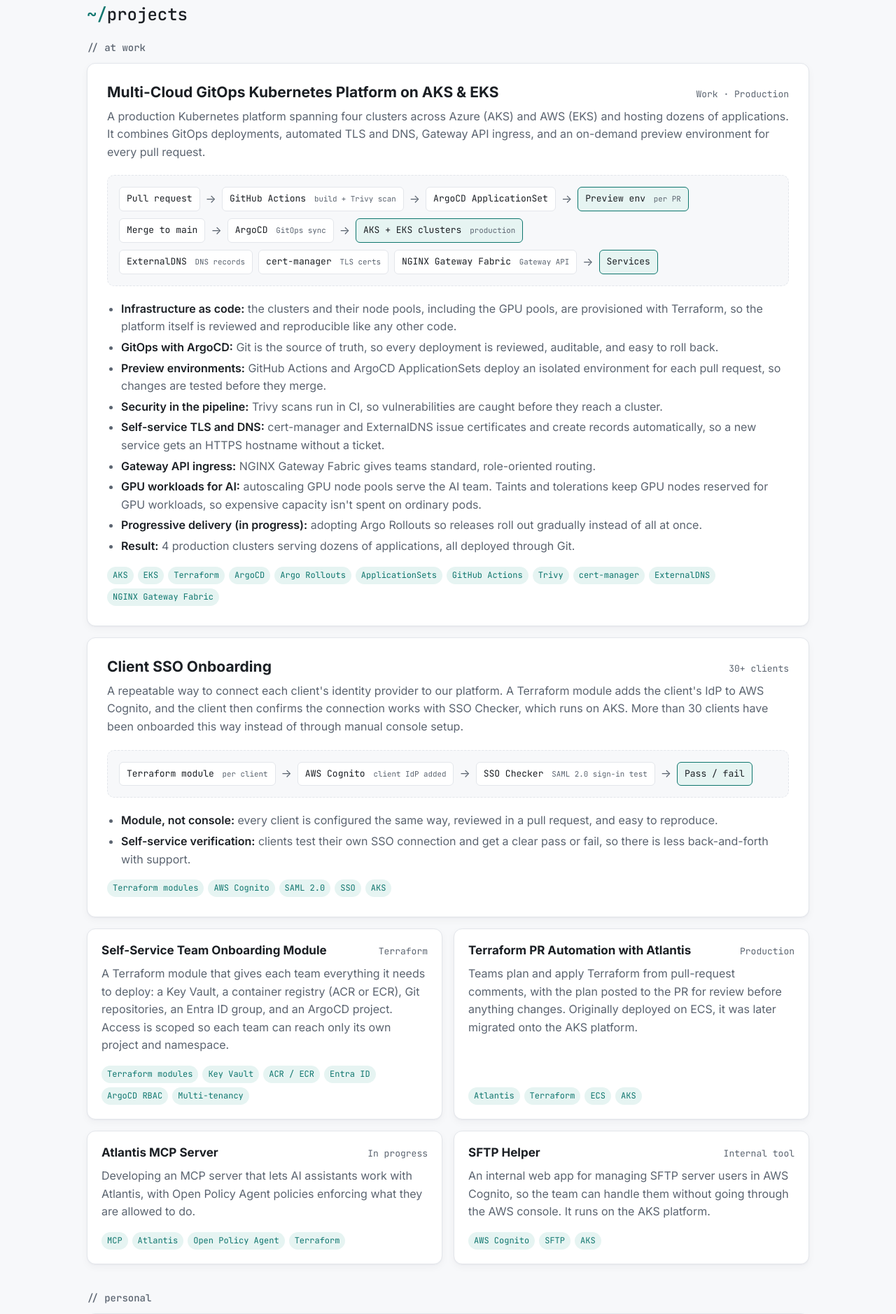
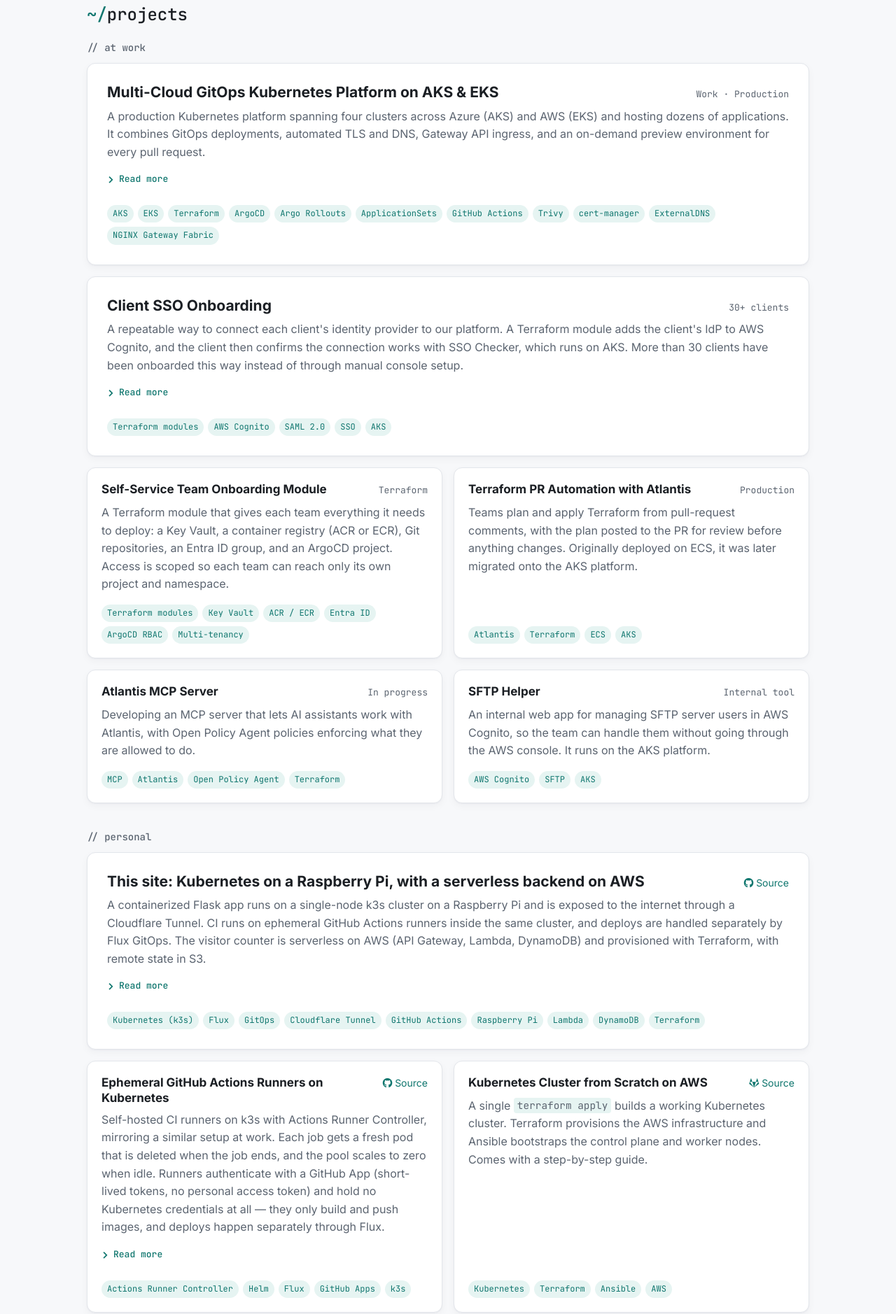
Before and after one commit to shabbirnayeem/aws-resume, a Flask app: page / in a window 1280 px wide. Shown: the part 659-2537 px from the top of the page at 70% size. Run offline with Flask 3, Linux system fonts and the light colour scheme.

Commit message:
Updated website

```diff
--- a/app/static/css/portfolio.css
+++ b/app/static/css/portfolio.css
@@ -175,6 +175,25 @@ code { font-size: .9em; background: var(--accent-soft); padding: .1em .35em; bor
    background: var(--accent-soft); color: var(--accent);
 }
 
+/* Collapsible "read more" sections, used on project cards and experience entries */
+.card-more { margin: 4px 0 0; }
+.card-more > summary.read-more-toggle {
+   display: inline-flex; align-items: center; gap: 6px;
+   cursor: pointer; list-style: none;
+   font-family: var(--mono); font-size: 13px; font-weight: 500; color: var(--accent);
+   margin: 12px 0 10px;
+}
+.card-more > summary.read-more-toggle:hover { text-decoration: underline; }
+.card-more > summary.read-more-toggle::-webkit-details-marker { display: none; }
+.card-more > summary.read-more-toggle .chevron {
+   font-size: 11px; display: inline-block; width: 1em; text-align: center;
+   transition: transform .15s ease;
+}
+.card-more[open] > summary.read-more-toggle .chevron { transform: rotate(90deg); }
+.card-more > summary.read-more-toggle .label-less { display: none; }
+.card-more[open] > summary.read-more-toggle .label-more { display: none; }
+.card-more[open] > summary.read-more-toggle .label-less { display: inline; }
+
 .skill-group h3 i { color: var(--accent); width: 20px; }
 
 /* Experience timeline */
--- a/app/templates/index.html
+++ b/app/templates/index.html
@@ -84,6 +84,8 @@
                preview environment for every pull request.
             </p>
 
+            <details class="card-more">
+               <summary class="read-more-toggle"><i class="fas fa-chevron-right chevron"></i><span class="label-more">Read more</span><span class="label-less">Show less</span></summary>
                <div class="arch" aria-label="Platform architecture diagram">
                   <div class="arch-row">
                      <span class="node">Pull request</span><span class="edge">&rarr;</span>
@@ -115,6 +117,7 @@
                   <li><b>Progressive delivery (in progress):</b> adopting Argo Rollouts so releases roll out gradually instead of all at once.</li>
                   <li><b>Result:</b> 4 production clusters serving dozens of applications, all deployed through Git.</li>
                </ul>
+            </details>
             <ul class="tags">
                <li>AKS</li><li>EKS</li><li>Terraform</li><li>ArgoCD</li><li>Argo Rollouts</li><li>ApplicationSets</li><li>GitHub Actions</li><li>Trivy</li><li>cert-manager</li><li>ExternalDNS</li><li>NGINX Gateway Fabric</li>
             </ul>
@@ -131,6 +134,8 @@
                on AKS. More than 30 clients have been onboarded this way instead of through manual console setup.
             </p>
 
+            <details class="card-more">
+               <summary class="read-more-toggle"><i class="fas fa-chevron-right chevron"></i><span class="label-more">Read more</span><span class="label-less">Show less</span></summary>
                <div class="arch" aria-label="Client SSO onboarding flow">
                   <div class="arch-row">
                      <span class="node">Terraform module <small>per client</small></span><span class="edge">&rarr;</span>
@@ -142,7 +147,9 @@
 
                <ul class="decisions">
                   <li><b>Module, not console:</b> every client is configured the same way, reviewed in a pull request, and easy to reproduce.</li>
-               <li><b>Self-service verification:</b> clients test their own SSO connection and get a clear pass or fail, so there is less back-and-forth with support.</li>            </ul>
+                  <li><b>Self-service verification:</b> clients test their own SSO connection and get a clear pass or fail, so there is less back-and-forth with support.</li>
+               </ul>
+            </details>
             <ul class="tags">
                <li>Terraform modules</li><li>AWS Cognito</li><li>SAML 2.0</li><li>SSO</li><li>AKS</li>
             </ul>
@@ -207,11 +214,13 @@
             </div>
             <p>
                A containerized Flask app runs on a single-node k3s cluster on a Raspberry Pi and is exposed to the internet
-               through a Cloudflare Tunnel. Deploys run on ephemeral GitHub Actions runners inside the same cluster.
-               The visitor counter is serverless on AWS (API Gateway, Lambda, DynamoDB) and provisioned with Terraform,
-               with remote state in S3.
+               through a Cloudflare Tunnel. CI runs on ephemeral GitHub Actions runners inside the same cluster, and
+               deploys are handled separately by Flux GitOps. The visitor counter is serverless on AWS
+               (API Gateway, Lambda, DynamoDB) and provisioned with Terraform, with remote state in S3.
             </p>
 
+            <details class="card-more">
+               <summary class="read-more-toggle"><i class="fas fa-chevron-right chevron"></i><span class="label-more">Read more</span><span class="label-less">Show less</span></summary>
                <div class="arch" aria-label="Architecture diagram">
                   <div class="arch-row">
                      <span class="node">Browser</span><span class="edge">&rarr;</span>
@@ -227,22 +236,23 @@
                   </div>
                   <div class="arch-row">
                      <span class="node">git push</span><span class="edge">&rarr;</span>
-                  <span class="node">GitHub Actions</span><span class="edge">&rarr;</span>
+                     <span class="node">GitHub Actions <small>test + build</small></span><span class="edge">&rarr;</span>
                      <span class="node">Docker Hub <small>amd64 / arm64</small></span><span class="edge">&rarr;</span>
-                  <span class="node">ARC runner pod <small>one per job</small></span><span class="edge">&rarr;</span>
-                  <span class="node accent">Rolling update <small>auto rollback</small></span>
+                     <span class="node">Flux <small>image automation</small></span><span class="edge">&rarr;</span>
+                     <span class="node accent">Rolling update <small>GitOps, separate homelab repo</small></span>
                   </div>
                </div>
 
                <ul class="decisions">
                   <li><b>No inbound ports:</b> cloudflared runs as a pod and reaches the site by its Kubernetes Service name. The tunnel is an outbound-only connection, and TLS terminates at Cloudflare's edge.</li>
-               <li><b>Deploys on ephemeral runners:</b> each deploy runs on a short-lived runner pod inside the cluster that can update only the site's Deployment (see <a href="#project-arc-runners">Ephemeral GitHub Actions Runners</a> below). Production deploys wait for manual approval, and pull requests never reach the cluster.</li>
-               <li><b>Zero-downtime rollouts:</b> readiness probes on <code>/healthz</code> keep traffic on the old pod until the new one is healthy. If a rollout doesn't finish within two minutes, the pipeline rolls it back and fails the job.</li>
+                  <li><b>GitOps deploys, zero cluster credentials in CI:</b> CI only builds and pushes an image. <a href="https://fluxcd.io">Flux</a>, running from a separate <code>homelab</code> repo, notices the new tag, commits it to Git, and reconciles the cluster — the pipeline that builds the image never touches Kubernetes directly (see <a href="#project-arc-runners">Ephemeral GitHub Actions Runners</a> below for how CI itself runs).</li>
+                  <li><b>Zero-downtime rollouts:</b> readiness probes on <code>/healthz</code> keep traffic on the old pod until the new one is healthy.</li>
                   <li><b>Multi-arch images:</b> GitHub Actions builds for both arm64 and amd64, so the same image runs on the Pi and on cloud hosts.</li>
                   <li><b>Cost-driven migration:</b> the site originally ran on ECS Fargate behind an ALB, which cost about $50 a month for a single small container. Moving the web tier to a Pi cut hosting to near zero, and the counter API on Lambda costs pennies. The Fargate Terraform is still in the repo.</li>
                </ul>
+            </details>
             <ul class="tags">
-               <li>Kubernetes (k3s)</li><li>Cloudflare Tunnel</li><li>GitHub Actions</li><li>Raspberry Pi</li><li>Lambda</li><li>DynamoDB</li><li>Terraform</li>
+               <li>Kubernetes (k3s)</li><li>Flux</li><li>GitOps</li><li>Cloudflare Tunnel</li><li>GitHub Actions</li><li>Raspberry Pi</li><li>Lambda</li><li>DynamoDB</li><li>Terraform</li>
             </ul>
          </article>
 
@@ -250,15 +260,22 @@
             <article class="card project" id="project-arc-runners">
                <div class="project-head">
                   <h3>Ephemeral GitHub Actions Runners on Kubernetes</h3>
-                  <a class="link" href="https://github.com/shabbirnayeem/aws-resume/tree/main/k8s"><i class="fab fa-github"></i> Source</a>
+                  <a class="link" href="https://github.com/shabbirnayeem/homelab/tree/main/infrastructure/arc"><i class="fab fa-github"></i> Source</a>
                </div>
                <p>
-                  Self-hosted CI runners on k3s with Actions Runner Controller. Each job gets a fresh pod that is deleted
-                  when the job ends, and the pool scales to zero when idle. Runners authenticate with a GitHub App
-                  (short-lived tokens, no personal access token) and deploy through a ServiceAccount that can update one
-                  Deployment and nothing else.
+                  Self-hosted CI runners on k3s with Actions Runner Controller, mirroring a similar setup at work. Each
+                  job gets a fresh pod that is deleted when the job ends, and the pool scales to zero when idle. Runners
+                  authenticate with a GitHub App (short-lived tokens, no personal access token) and hold no Kubernetes
+                  credentials at all &mdash; they only build and push images, and deploys happen separately through Flux.
                </p>
-               <ul class="tags"><li>Actions Runner Controller</li><li>Helm</li><li>RBAC</li><li>GitHub Apps</li><li>k3s</li></ul>
+               <details class="card-more">
+                  <summary class="read-more-toggle"><i class="fas fa-chevron-right chevron"></i><span class="label-more">Read more</span><span class="label-less">Show less</span></summary>
+                  <ul class="decisions">
+                     <li><b>Flux-managed, not manual Helm:</b> the controller and the runner scale set are each a Flux <code>HelmRelease</code> referencing the chart directly over OCI. <code>releaseName</code> matches the original manual <code>helm install</code>, so Flux adopted the running release in place instead of creating a duplicate.</li>
+                     <li><b>No cluster credentials to leak:</b> since runners never touch Kubernetes, there's no RBAC, ServiceAccount or kubeconfig inside a runner pod for a compromised job to abuse.</li>
+                  </ul>
+               </details>
+               <ul class="tags"><li>Actions Runner Controller</li><li>Helm</li><li>Flux</li><li>GitHub Apps</li><li>k3s</li></ul>
             </article>
 
             <article class="card project">
@@ -344,6 +361,8 @@
                   <h4>DevOps Engineer</h4>
                   <span class="mono date">Nov 2023 – Apr 2026</span>
                </div>
+               <details class="card-more">
+                  <summary class="read-more-toggle"><i class="fas fa-chevron-right chevron"></i><span class="label-more">Read more</span><span class="label-less">Show less</span></summary>
                   <ul>
                      <li>Deployed and operate a multi-cloud Kubernetes platform of 4 production clusters across AKS and EKS, hosting dozens of applications, with clusters and node pools provisioned in Terraform.</li>
                      <li>Introduced GitOps with ArgoCD and built per-pull-request preview environments using GitHub Actions and ArgoCD ApplicationSets, with Trivy security scanning in CI.</li>
@@ -354,35 +373,45 @@
                      <li>Operated Atlantis for pull-request-driven Terraform workflows and migrated it from ECS to AKS. Built SFTP Helper, an internal app for managing SFTP users in Cognito.</li>
                      <li>Currently rolling out progressive delivery with Argo Rollouts and developing an MCP server for Atlantis with Open Policy Agent policy enforcement.</li>
                   </ul>
+               </details>
             </li>
             <li>
                <div class="tl-head">
                   <h3>Systems Engineer, DevOps / Infrastructure · Numerator</h3>
                   <span class="mono date">Aug 2022 – Aug 2023</span>
                </div>
+               <details class="card-more">
+                  <summary class="read-more-toggle"><i class="fas fa-chevron-right chevron"></i><span class="label-more">Read more</span><span class="label-less">Show less</span></summary>
                   <ul>
                      <li>Administered Azure infrastructure and automated deployments with Terraform and Ansible.</li>
                      <li>Operated and supported Kubernetes clusters.</li>
                   </ul>
+               </details>
             </li>
             <li>
                <div class="tl-head">
                   <h3>Associate System Administrator · Schrödinger</h3>
                   <span class="mono date">Aug 2021 – Aug 2022</span>
                </div>
+               <details class="card-more">
+                  <summary class="read-more-toggle"><i class="fas fa-chevron-right chevron"></i><span class="label-more">Read more</span><span class="label-less">Show less</span></summary>
                   <ul>
                      <li>Administered Linux, macOS and Windows systems and automated tasks with Python and Bash.</li>
                      <li>Ran identity infrastructure (Okta, SAML, LDAP, AD) and the Atlassian suite.</li>
                   </ul>
+               </details>
             </li>
             <li>
                <div class="tl-head">
                   <h3>Help Desk Analyst · National Debt Relief</h3>
                   <span class="mono date">Nov 2018 – Aug 2021</span>
                </div>
+               <details class="card-more">
+                  <summary class="read-more-toggle"><i class="fas fa-chevron-right chevron"></i><span class="label-more">Read more</span><span class="label-less">Show less</span></summary>
                   <ul>
                      <li>Administered AWS, O365 and Salesforce, and automated repetitive work with PowerShell.</li>
                   </ul>
+               </details>
             </li>
             <li>
                <div class="tl-head">
```
Lines whose indentation alone changed are shown as unchanged.
